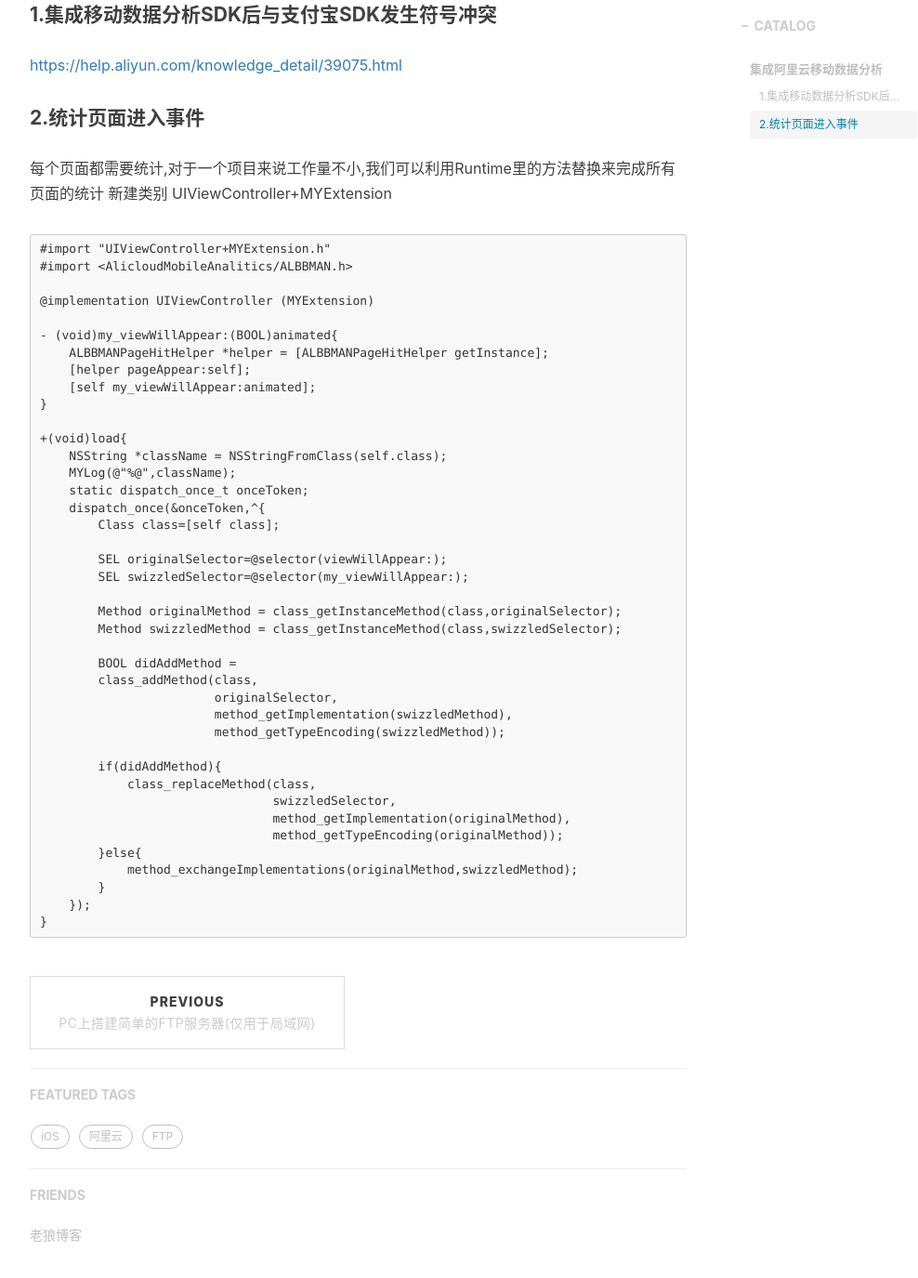
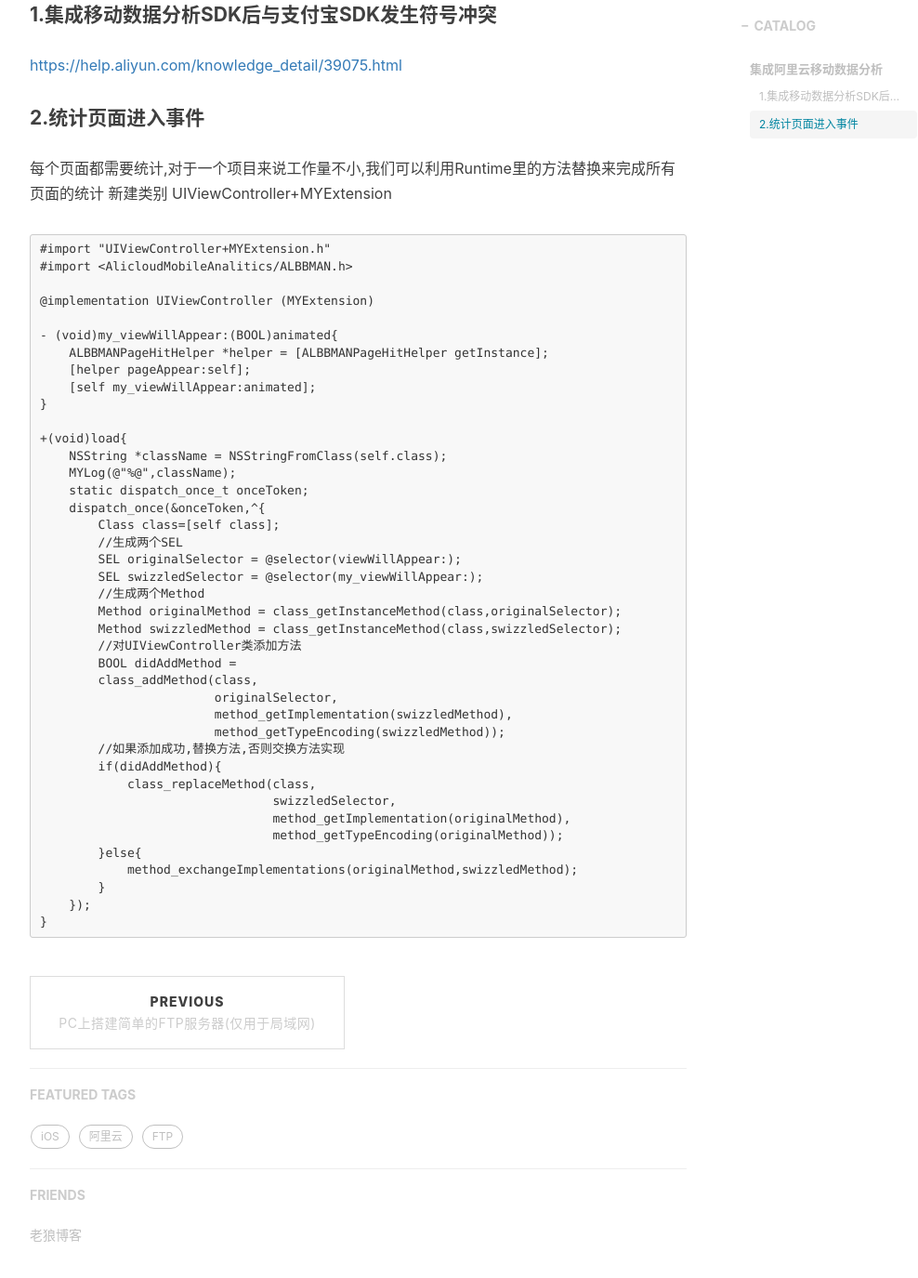
Before and after one commit to fandongtongxue/fandongtongxue.github.io, a Jekyll site: the page built from _posts/2017-07-18-iOS-AliAnalitics.md, in a window 1280 px wide and 1400 px high, scrolled down 619 px. Shown: the top 1375 px of the window at 93% size, without its empty margins (233-1221 px from the left). Built offline with Jekyll 4.4.1, drawn with Linux system fonts in a browser that asks for light colours; nearby versions of some CDN libraries; comment, search, counter and statistics services are not loaded.

Commit message:
修改阿里云统计文章

```diff
--- a/_posts/2017-07-18-iOS-AliAnalitics.md
+++ b/_posts/2017-07-18-iOS-AliAnalitics.md
@@ -38,19 +38,19 @@ UIViewController+MYExtension
     static dispatch_once_t onceToken;
     dispatch_once(&onceToken,^{
         Class class=[self class];
-
-        SEL originalSelector=@selector(viewWillAppear:);
-        SEL swizzledSelector=@selector(my_viewWillAppear:);
-
+        //生成两个SEL
+        SEL originalSelector = @selector(viewWillAppear:);
+        SEL swizzledSelector = @selector(my_viewWillAppear:);
+        //生成两个Method
         Method originalMethod = class_getInstanceMethod(class,originalSelector);
         Method swizzledMethod = class_getInstanceMethod(class,swizzledSelector);
-
+        //对UIViewController类添加方法
         BOOL didAddMethod =
         class_addMethod(class,
                         originalSelector,
                         method_getImplementation(swizzledMethod),
                         method_getTypeEncoding(swizzledMethod));
-
+        //如果添加成功,替换方法,否则交换方法实现
         if(didAddMethod){
             class_replaceMethod(class,
                                 swizzledSelector,
```
